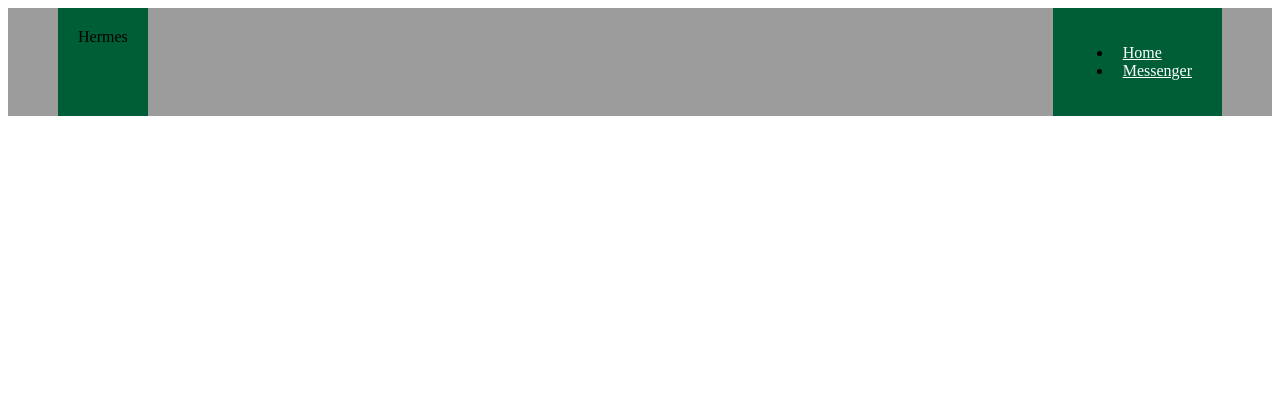
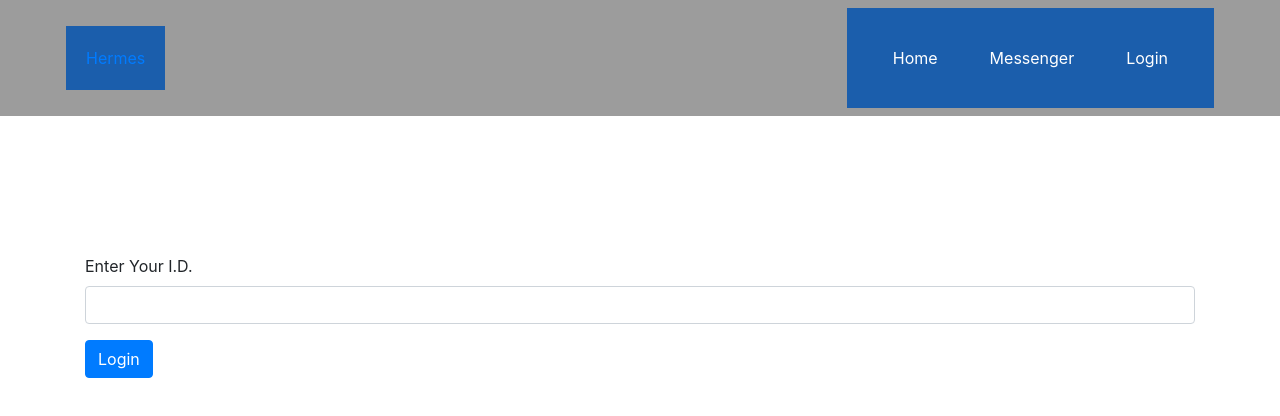
Before and after one commit to wmwassmann/wmwassmann-react-messenger, a React (Create React App) app in the folder messenger/: page /l in a window 1280 px wide. Shown: the top 416 px of the page. Built offline with nearby package versions, Linux system fonts and the light colour scheme.

Commit message:
adding functionality for Login Page

```diff
--- a/messenger/package.json
+++ b/messenger/package.json
@@ -6,7 +6,9 @@
     "@testing-library/jest-dom": "^5.11.9",
     "@testing-library/react": "^11.2.5",
     "@testing-library/user-event": "^12.6.3",
+    "bootstrap": "^4.6.0",
     "react": "^17.0.1",
+    "react-bootstrap": "^1.4.3",
     "react-dom": "^17.0.1",
     "react-router-dom": "^5.2.0",
     "react-scripts": "4.0.2",
--- a/messenger/src/App.js
+++ b/messenger/src/App.js
@@ -4,6 +4,7 @@ import './pages/css/style.css';
 import Navbar from './components/Navbar/Navbar';
 import Home from './pages/Home/Home';
 import Messenger from './pages/Messenger/Messenger';
+import Login from './components/Login/App';
 
 
 function App() {
@@ -15,6 +16,7 @@ function App() {
           <div>
           <Route exact path='/' component={Home} />
           <Route exact path='/m' component={Messenger} />
+          <Route exact path='/l' component={Login} />
           </div>
 
         </div>
--- a/messenger/src/components/Chat/Chat.js
+++ b/messenger/src/components/Chat/Chat.js
@@ -0,0 +1,12 @@
+import React, { Component } from 'react';
+
+
+export default class Chat extends Component {
+    render() {
+        return (
+            <div className='container'>
+                helloworld
+            </div>
+        )
+    }
+}
--- /dev/null
+++ b/messenger/src/components/Login/App.js
@@ -0,0 +1,8 @@
+import React from 'react';
+import Login from './Login';
+
+function App() {
+    return <Login />
+}
+
+export default App;
--- /dev/null
+++ b/messenger/src/components/Login/Login.js
@@ -0,0 +1,21 @@
+import React, { useRef } from 'react'
+import  { Container, Form, Button } from 'react-bootstrap';
+import '../css/style.css'
+
+export default function Login() {
+    const idRef = useRef()
+
+    return (
+
+            <Container className='login-container align-items-center d-flex'>
+                <Form className ='form'>
+                    <Form.Group>
+                        <Form.Label>Enter Your I.D.</Form.Label>
+                        <Form.Control type='text' ref={idRef} required />
+                    </Form.Group>
+                    <Button type='submit'>Login</Button>
+                </Form>
+            </Container>
+
+    )
+}
--- a/messenger/src/components/Navbar/Navbar.js
+++ b/messenger/src/components/Navbar/Navbar.js
@@ -16,6 +16,9 @@ function Navbar() {
       <li className="nav-item">
         <a className="nav-link" href="/m">Messenger</a>
       </li>
+      <li className="nav-item">
+        <a className="nav-link" href="/l">Login</a>
+      </li>
     </ul>
   </div>
 
--- /dev/null
+++ b/messenger/src/components/css/style.css
@@ -0,0 +1,7 @@
+.login-container {
+    height: 50vh
+}
+
+.form {
+    width: 100%;
+}
--- a/messenger/src/index.js
+++ b/messenger/src/index.js
@@ -1,6 +1,7 @@
 import React from 'react';
 import ReactDOM from 'react-dom';
 import App from './App';
+import 'bootstrap/dist/css/bootstrap.min.css'
 
 
 ReactDOM.render(
--- a/messenger/src/pages/Messenger/Messenger.js
+++ b/messenger/src/pages/Messenger/Messenger.js
@@ -1,14 +1,14 @@
 import React, { Component } from 'react';
-// import Chat from './components/Chat/Chat';
+import Chat from '../../components/Chat/Chat';
 
 class Home extends Component {
 
 
     render() {
         return (
-            <a>
-                Hello Messenger
-            </a>
+        <main className='container'>
+           <Chat />
+        </main>
         )
     }
 }
--- a/messenger/src/pages/css/style.css
+++ b/messenger/src/pages/css/style.css
@@ -15,13 +15,13 @@
 .item-list {
     display: flex;
     flex-direction: column;
-    background-color: rgb(0, 94, 55);
+    background-color: rgb(27, 94, 172);
     margin-right: 50px;
     padding: 20px;
 }
 
 .navbar-home {
-    background-color: rgb(0, 94, 55);
+    background-color: rgb(27, 94, 172);
     margin-left: 50px;
     padding: 20px;
     font: 20px;
```
Also changed, not shown: 1 other file (tests, documents, lock files or other folders).
